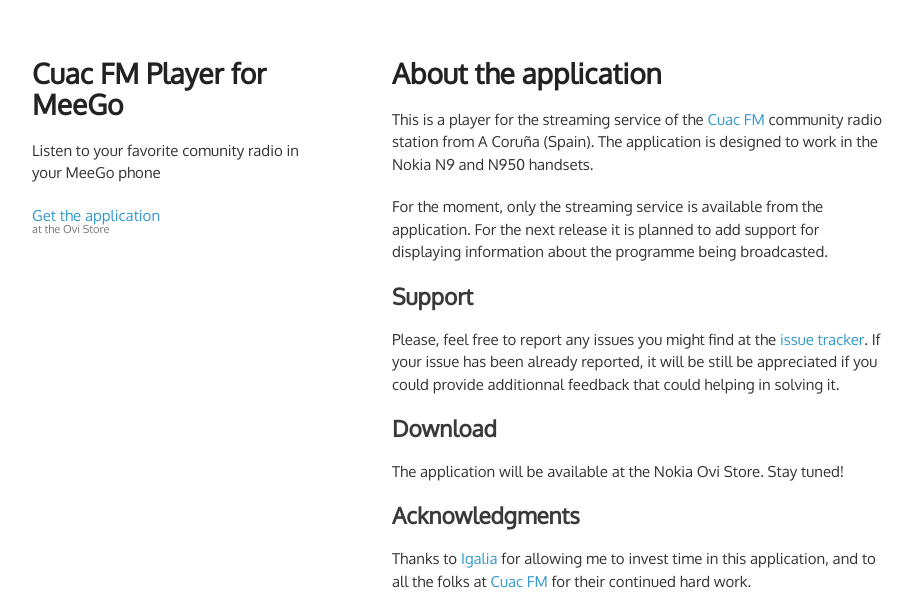
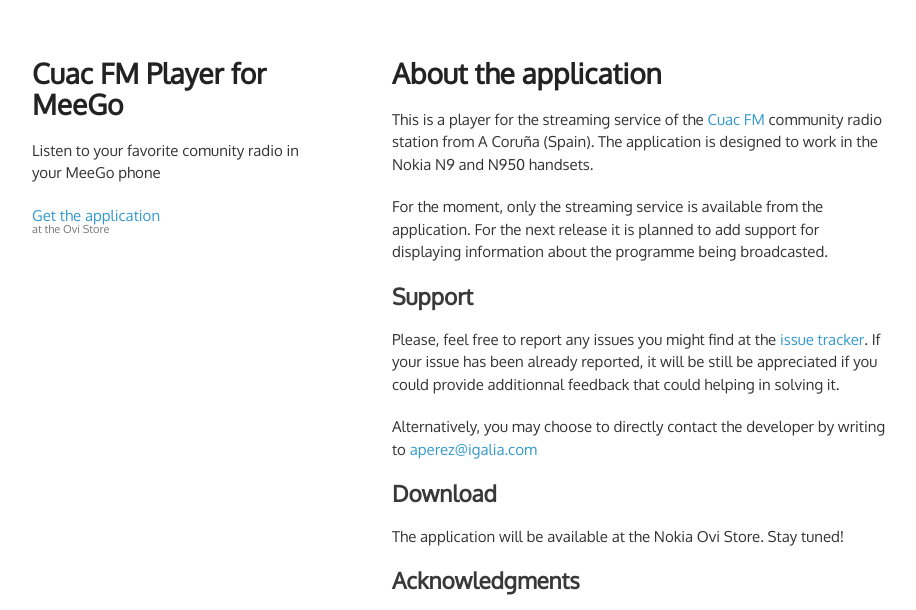
Before and after one commit to aperezdc/cuacfmeego, a plain HTML site: page index.html in a window 1280 px wide. Shown: the top 610 px of the page, without its empty margins (178-1094 px from the left). Drawn offline with Linux system fonts and the light colour scheme.

Commit message:
Add note on how to contact developer via email

```diff
--- a/index.html
+++ b/index.html
@@ -50,6 +50,8 @@
 					If your issue has been already reported, it will be still be
 					appreciated if you could provide additionnal feedback that
 					could helping in solving it.</p>
+				<p>Alternatively, you may choose to directly contact the developer by
+					writing to <a href="mailto:aperez@igalia.com">aperez@igalia.com</a></p>
 
 				<h2>Download</h2>
 
```
